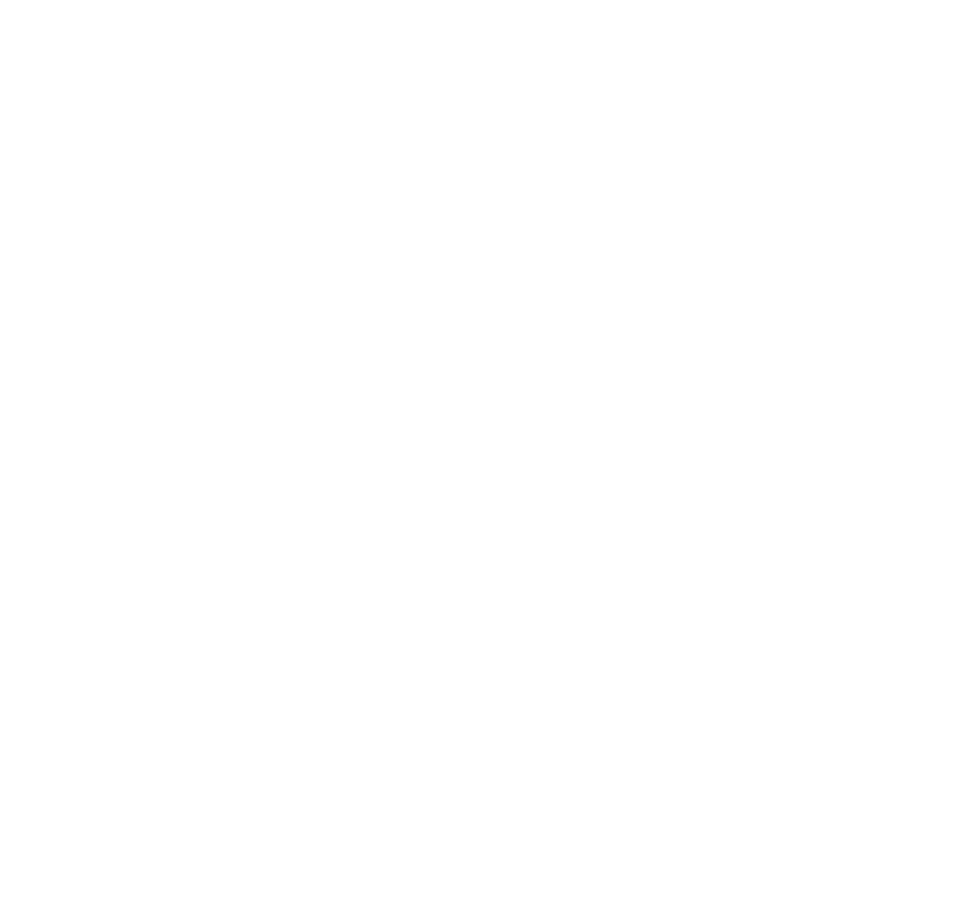
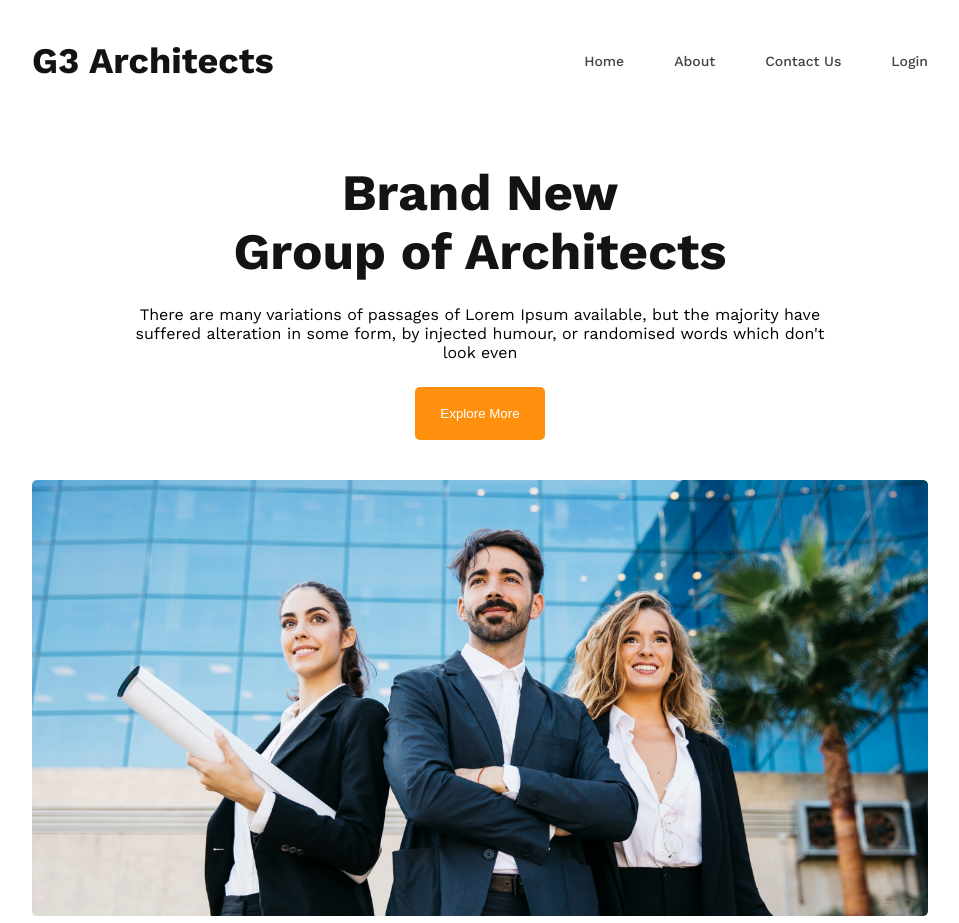
Before and after one commit to borhanuddin1503/Architect-Website, a plain HTML site: page index.html in a window 1280 px wide. Shown: the whole page, without its empty margins (160-1119 px from the left). Before the commit the page ends 800 px from the top, so only its background shows below. Drawn offline with nearby package versions, Linux system fonts and the light colour scheme.

Commit message:
creat banner and header section

```diff
--- a/index.html
+++ b/index.html
@@ -3,9 +3,37 @@
 <head>
     <meta charset="UTF-8">
     <meta name="viewport" content="width=device-width, initial-scale=1.0">
-    <title>Document</title>
+    <title>Architecht</title>
+    <link rel="stylesheet" href="style/style.css">
 </head>
 <body>
+    <header class="header">
+        <nav class="navbar flex">
+            <h2 class="brand">G3 Architects</h2>
+            <ul class="nav_links flex">
+                <li class="list_item"><a href="" class="nav_link">Home</a></li>
+                <li class="list_item"><a href="" class="nav_link">About</a></li>
+                <li class="list_item"><a href="" class="nav_link">Contact Us</a></li>
+                <li class="list_item"><a href="" class="nav_link">Login</a></li>
+            </ul>
+        </nav>
 
+        <section class="banner flex">
+            <div class="banner_text_content">
+                <h1 class="banner_title">
+                    Brand New <br> Group of Architects</h1>
+
+                <p class="section_description">
+                    There are many variations of passages of Lorem Ipsum available, but the majority have suffered alteration in some form, by injected humour, or randomised words which don't look even
+                </p>
+
+                <button class="primary_btn">Explore More</button>
+            </div>
+
+            <div class="banner_image">
+                <img src="images/banner.png" alt="">
+            </div>
+        </section>
+    </header>
 </body>
 </html>
--- a/style/style.css
+++ b/style/style.css
@@ -0,0 +1,88 @@
+@import url('https://fonts.googleapis.com/css2?family=Work+Sans:ital,wght@0,100..900;1,100..900&display=swap');
+
+*{
+    margin: 0;
+    padding: 0;
+    text-decoration: none;
+    list-style-type: none;
+    box-sizing: border-box;
+}
+:root{
+    --primary : #FF900E;
+    --white:#fff;
+    --dark_1:#131313;
+    --dark_2:#424242;
+    --dark_3:#727272;
+    --dark_4: #A1A1A1;
+    --primary_background:rgba(255, 144, 14, 0.10);
+
+}
+body{
+    font-family: "Work Sans", serif;
+}
+
+/* shared items */
+
+.flex{
+    display: flex;
+}
+
+.primary_btn{
+    padding: 18px 24px;
+    border-radius: 5px;
+    background: var(--primary);
+    color: white;
+    border: 1px solid transparent;
+    color: var(--white);
+    margin-top: 25px;
+    cursor: pointer;
+    transition: .4s;
+}
+.primary_btn:hover{
+    background: transparent;
+    border-color:var(--primary) ;
+    color: var(--primary);
+}
+
+/* header section */
+.header{
+    padding: 40px 192px 37px;
+}
+/* nav section */
+.brand{
+    font-size: 36px;
+    font-weight: bold;
+    color: var(--dark_1);
+}
+.navbar{
+    align-items: center;
+    justify-content: space-between;
+}
+.nav_links{
+    font-size: 14px;
+    gap: 50px;
+}
+.nav_links .nav_link{
+    color: var(--dark_2);
+    font-weight: 500;
+}
+/* banner section */
+.banner_text_content{
+    max-width: 689px;
+    text-align: center;
+}
+.banner{
+    flex-direction: column;
+    align-items: center;
+    gap: 40px;
+    margin-top: 81px;
+}
+.banner_image img{
+    width: 100%;
+}
+.banner_title{
+    font-size: 51px;
+    font-weight: bold;
+    color: var(--dark_1);
+    margin: 0 0 24px;
+}
```
